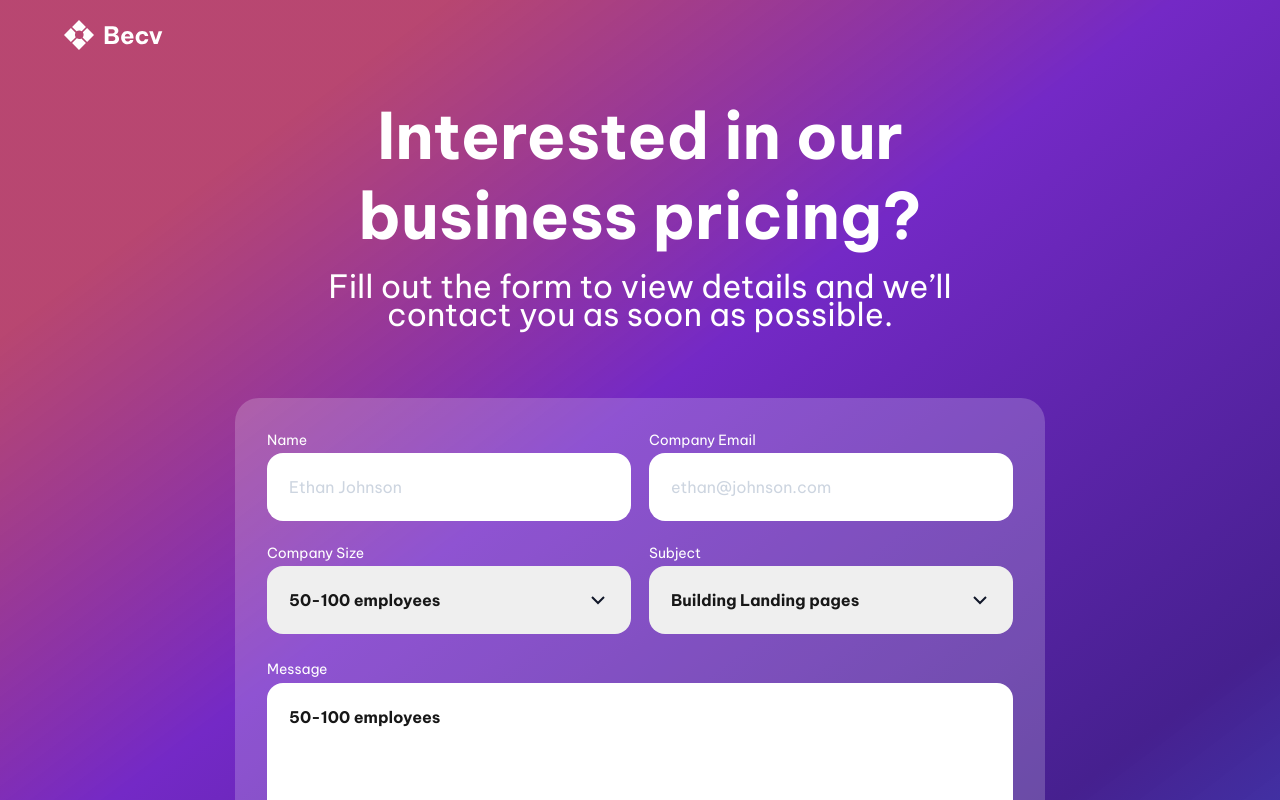
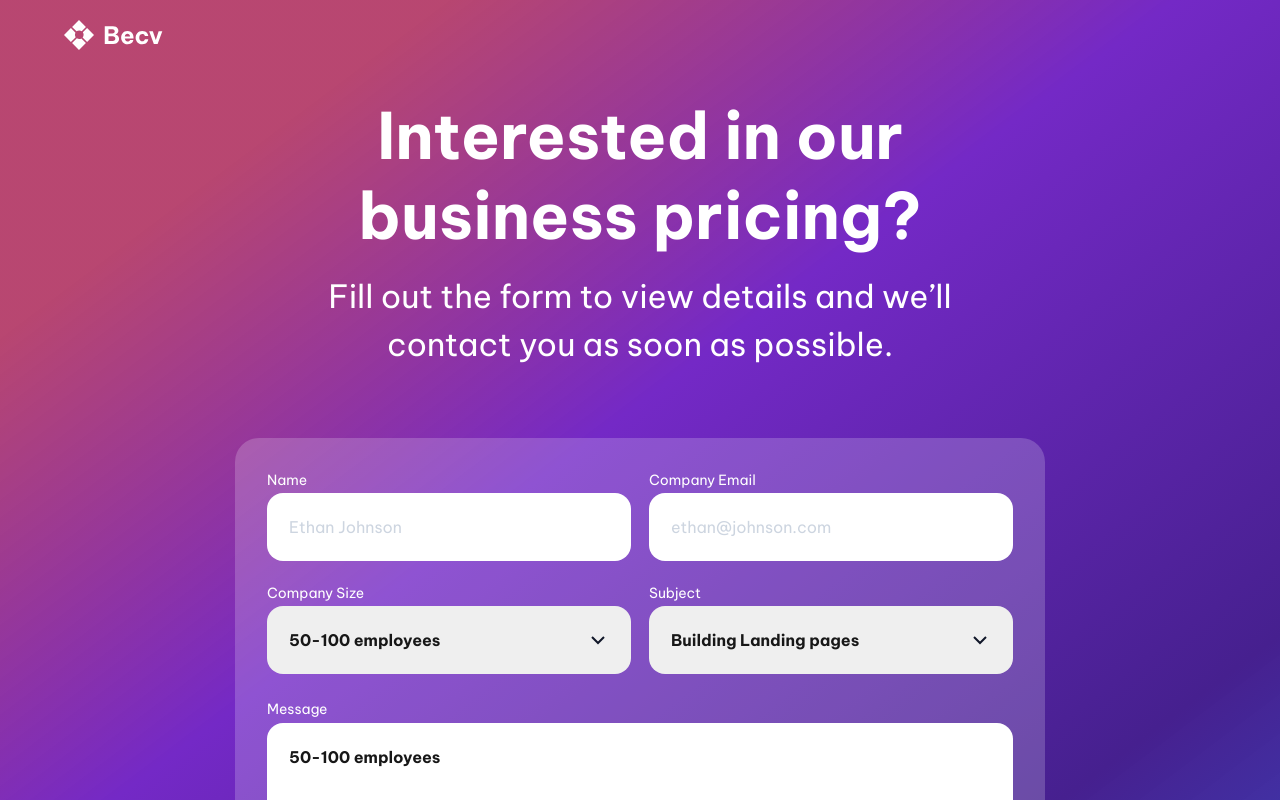
Before and after one commit to adrian-villamil/responsive-design-challenges, a Next.js app: page /contact-page in a window 1280 px wide. Shown: the top 800 px of the page. Built offline with nearby package versions, Linux system fonts and the light colour scheme.

Commit message:
I don't know why but I forgot to add more line height to a paragraph.

```diff
--- a/src/app/contact-page/page.tsx
+++ b/src/app/contact-page/page.tsx
@@ -11,7 +11,7 @@ export default function ContactPage() {
   return (
     <main className={`relative ${beVietnamPro.className} bg-[url('/contact-page/bg-image.svg')] bg-no-repeat bg-center bg-fixed bg-cover pb-20 lg:pb-24 px-[22px] lg:px-8`}>
       <h1 className="text-5xl xl:text-[64px] text-center text-white font-bold leading-tight xl:leading-tight max-w-xl mx-auto mt-24">Interested in our business pricing?</h1>
-      <p className="text-xl xl:text-[32px] text-center text-white max-w-md xl:max-w-2xl mx-auto mt-4">
+      <p className="text-xl xl:text-[32px] text-center text-white leading-normal max-w-md xl:max-w-2xl mx-auto mt-4">
         {`Fill out the form to view details and we’ll contact you as soon as possible.`}
       </p>
       <Image
```
